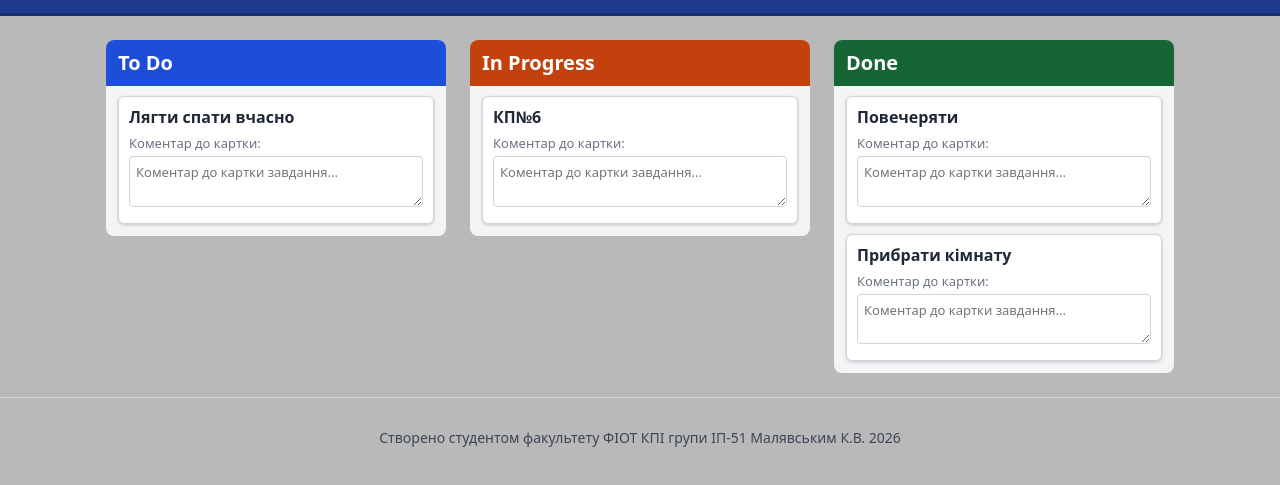
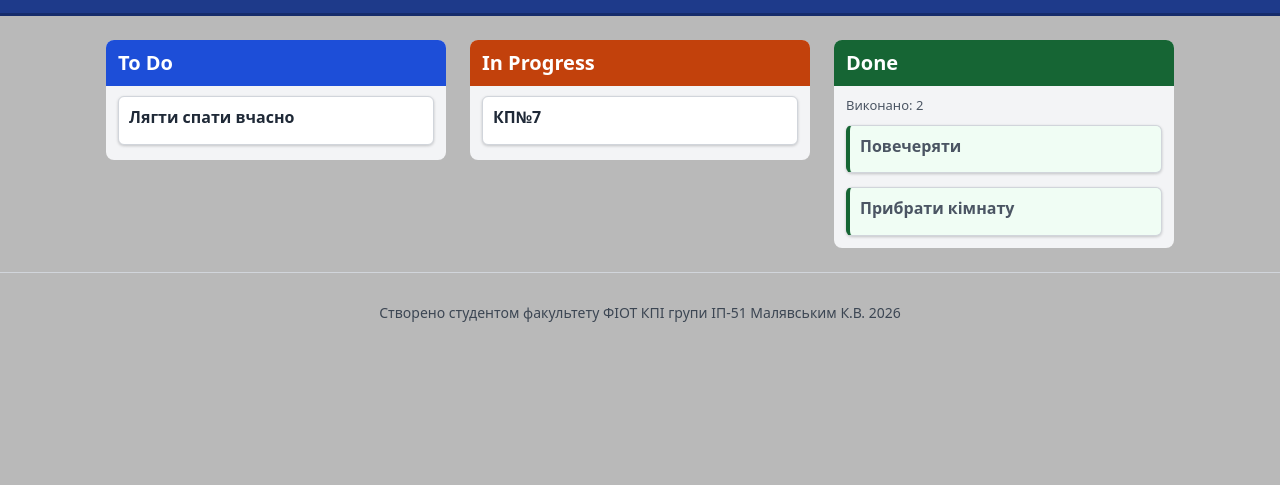
Before and after one commit to WebStalkerr/kanban-board, a plain HTML site: page index.html in a window 1280 px wide. Shown: the part 55-540 px from the top of the page. Drawn offline with Linux system fonts and the light colour scheme.

Commit message:
Implemented task card rendering into three column types through DOM, counter of done cards, gave proper IDs to columns in index, patched css along adding task-list handling, several other small changes and fixes

```diff
--- a/css/style.css
+++ b/css/style.css
@@ -82,6 +82,28 @@ section h2 {
     box-shadow: 0 1px 3px rgba(0, 0, 0, 0.2);
 }
 
+.task-list {
+    display: flex;
+    flex-direction: column;
+    gap: 10px;
+}
+
+.card.done {
+    background-color: #f0fdf4;
+    border-left: 4px solid #166534;
+}
+
+.card.done h3 {
+    color: #4b5563;
+}
+
+#done-count {
+    margin: 0;
+    font-size: 0.8125rem;
+    line-height: 1.4;
+    color: #4b5563;
+}
+
 .card h3 {
     margin: 0 0 6px;
     font-size: 1rem;
@@ -131,6 +153,9 @@ footer {
         padding: 24px 16px;
     }
 
+    .task-list {
+    gap: 14px;
+    }
 }
 
 img {
--- a/index.html
+++ b/index.html
@@ -15,24 +15,30 @@
     <main>
         <section id="ToDo">
             <h2>To Do</h2>
+            <div class="task-list" id="todo-list">
                 <article class="card">
                     <h3>Лягти спати вчасно</h3>
                     <label for="card-input-id-1">Коментар до картки:</label>
                     <textarea name="card-comment" placeholder="Коментар до картки завдання..." id="card-input-id-1"></textarea>
                     </article>
+            </div>
         </section>
 
         <section id="InProgress">
             <h2>In Progress</h2>
+            <div class="task-list" id="inprogress-list">
                 <article class="card">
-                <h3>КП№6</h3>
+                    <h3>КП№7</h3>
                         <label for="card-input-id-2">Коментар до картки:</label>
                         <textarea name="card-comment" placeholder="Коментар до картки завдання..." id="card-input-id-2"></textarea>
                 </article>
+            </div>
         </section>
 
         <section id="Done">
             <h2>Done</h2>
+            <p id="done-count">Виконано: 0</p>
+            <div class="task-list" id="done-list">
                 <article class="card">
                     <h3>Повечеряти</h3>
                         <label for="card-input-id-2">Коментар до картки:</label>
@@ -43,6 +49,7 @@
                         <label for="card-input-id-2">Коментар до картки:</label>
                         <textarea name="card-comment" placeholder="Коментар до картки завдання..." id="card-input-id-2"></textarea>
                 </article>
+            </div>
         </section>
     </main>
 
--- a/script.js
+++ b/script.js
@@ -1,13 +1,30 @@
 //Перевірка, що файл підключений і виконується
 console.log('script.js підключено');
 
+//прибираємо статичні картки-заглушки
+document.querySelectorAll('article.card').forEach(card => card.remove());
+
+
 // колонкам "To Do" / "In Progress" / "Done" з index.html
 const tasks = [
-    { title: 'Лягти спати вчасно', status: 'To Do' },
-    { title: 'КП№6', status: 'In Progress' },
-    { title: 'Повечеряти', status: 'Done' },
-    { title: 'Прибрати кімнату', status: 'Done' },
+    { title: 'Лягти спати вчасно', status: 'To Do', column: 'todo' },
+    { title: 'КП№7', status: 'In Progress', column: 'inprogress' },
+    { title: 'Повечеряти', status: 'Done', column: 'done'  },
+    { title: 'Прибрати кімнату', status: 'Done', column: 'done'  }
 ];
+
+//вибір контейнерів і елемента-підсумку
+const todoList = document.querySelector('#todo-list');
+const inProgressList = document.querySelector('#inprogress-list');
+const doneList = document.querySelector('#done-list');
+const doneCountEl = document.querySelector('#done-count');
+
+// Відповідність значення task.column до контейнера
+const containers = {
+    todo: todoList,
+    inprogress: inProgressList,
+    done: doneList
+};
 
 // Підраховує, скільки задач припадає на кожен статус, і виводить підсумок у консоль
 function countByStatus(taskList) {
@@ -46,3 +63,51 @@ const isDone = task => task.status === 'Done';
 for (const task of tasks) {
     console.log(`isDone('${task.title}') = ${isDone(task)}`);
 }
+
+//Консольний вивід
+countByStatus(tasks);
+logDoneTasks(tasks);
+
+// Очищає три колонки, створює article.card для кожної задачі,
+// додає її в контейнер за task.column і оновлює лічильник виконаних
+function renderTasks(taskList) {
+    todoList.innerHTML = '';
+    inProgressList.innerHTML = '';
+    doneList.innerHTML = '';
+
+    let doneTotal = 0;
+
+    for (const task of taskList) {
+        const container = containers[task.column];
+        if (!container) {
+            console.warn(`Невідома колонка "${task.column}" у задачі "${task.title}"`);
+            continue;
+
+        }
+
+        //створення елементів і заповнення текстом
+        const card = document.createElement('article');
+        card.classList.add('card');
+
+        const title = document.createElement('h3');
+        title.textContent = task.title;
+        card.append(title);
+
+        //атрибут data-status і умовний клас
+        card.dataset.status = task.status;
+        if (isDone(task)) {
+            card.classList.add('done');
+            doneTotal++;
+        }
+
+        //додаємо в потрібну колонку (всередині циклу)
+        container.append(card);
+
+    }
+
+    //оновлюємо вже наявний елемент
+    doneCountEl.textContent = `Виконано: ${doneTotal}`;
+}
+
+//рендер при завантаженні сторінки
+renderTasks(tasks);
```
Lines whose indentation alone changed are shown as unchanged.
